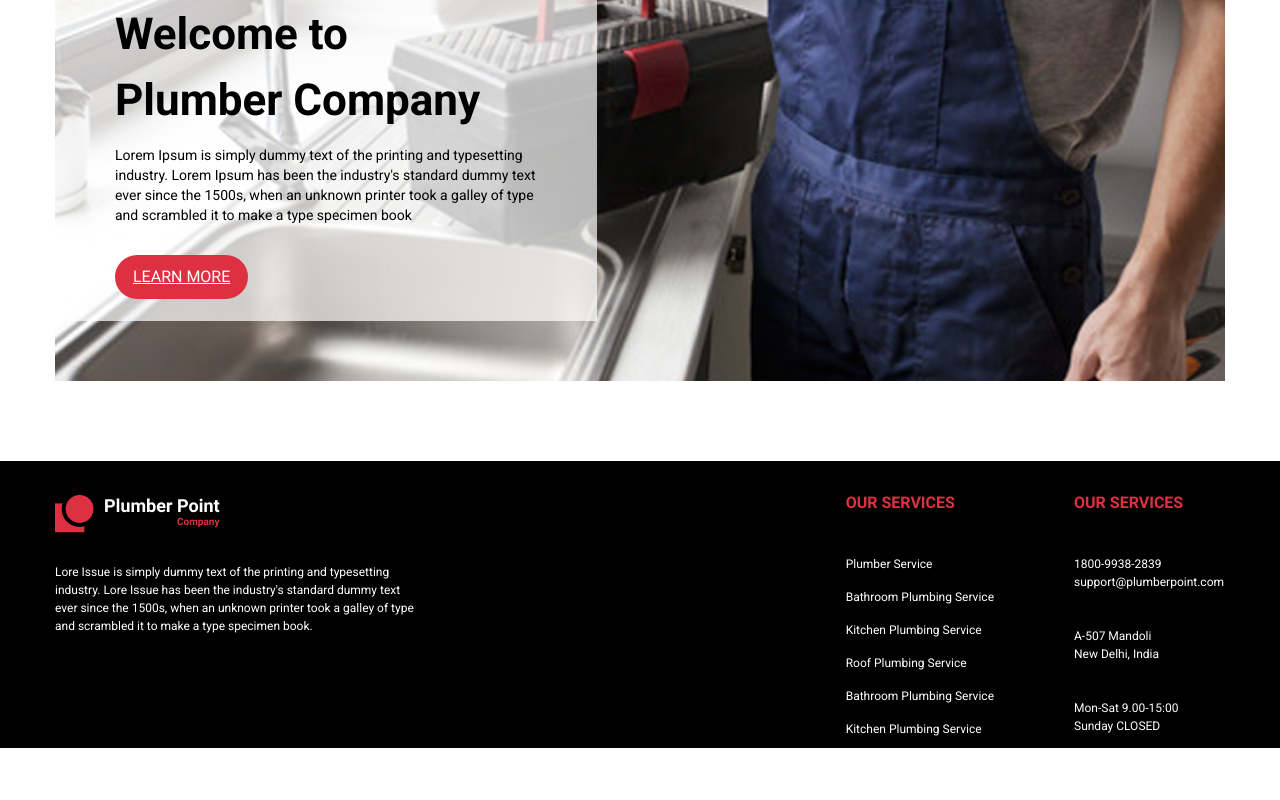
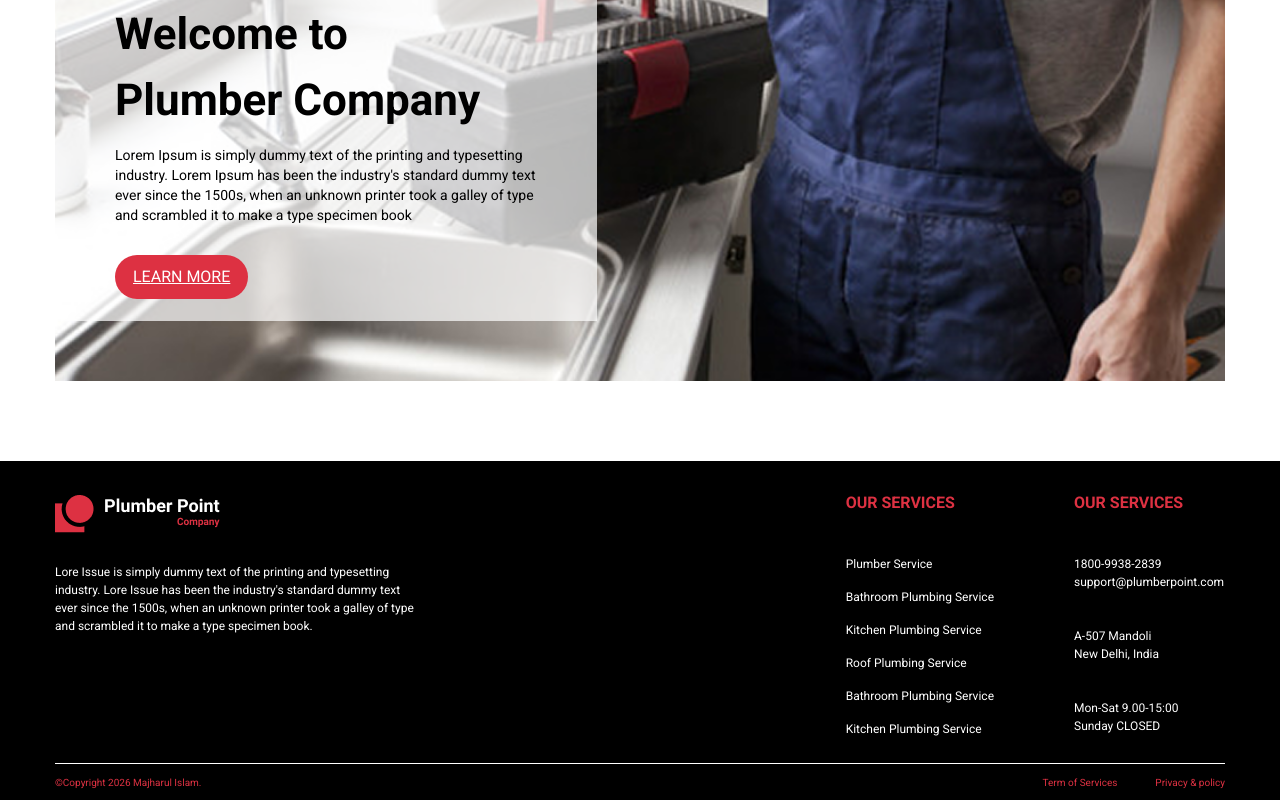
Before and after one commit to Sijan666/plumbingCompany, a React (Vite) app: page / in a window 1280 px wide. Shown: the part 1024-1824 px from the top of the page. Before the commit the page ends 1772 px from the top, so only its background shows below. Built offline with nearby package versions, Linux system fonts and the light colour scheme.

Commit message:
feat : add terms and policy part

```diff
--- a/src/components/layouts/Footer.jsx
+++ b/src/components/layouts/Footer.jsx
@@ -9,7 +9,7 @@ const Footer = () => {
       <footer>
         <section id="footer" className="bg-black pt-7.5 pb-2.5 font-roboto">
           <Container>
-            <div className="flex flex-col gap-y-10 lg:flex-row justify-between">
+            <div className="flex flex-col gap-y-10 lg:flex-row justify-between pb-[25px] border-b border-white">
               {/* 1 */}
               <div className="logo lg:w-[362px]">
                 <Image imgSrc={footerLogo}/>
@@ -41,6 +41,15 @@ const Footer = () => {
                 </div>
               </div>
             </div>
+            <div className="mt-[11px]">
+              <div className="flex flex-col lg:flex-row gap-y-5 justify-between items-center">
+                <p className="text-[10px] text-[#DD3142]">©Copyright 2026 Majharul Islam.</p>
+                <ul className="flex flex-col lg:flex-row items-center gap-y-5 gap-x-[38px] text-[10px] text-[#DD3142]">
+                  <li className="cursor-pointer">Term of Services</li>
+                  <li className="cursor-pointer">Privacy & policy</li>
+                </ul>
+              </div>
+            </div>
           </Container>
         </section>
       </footer>
```
